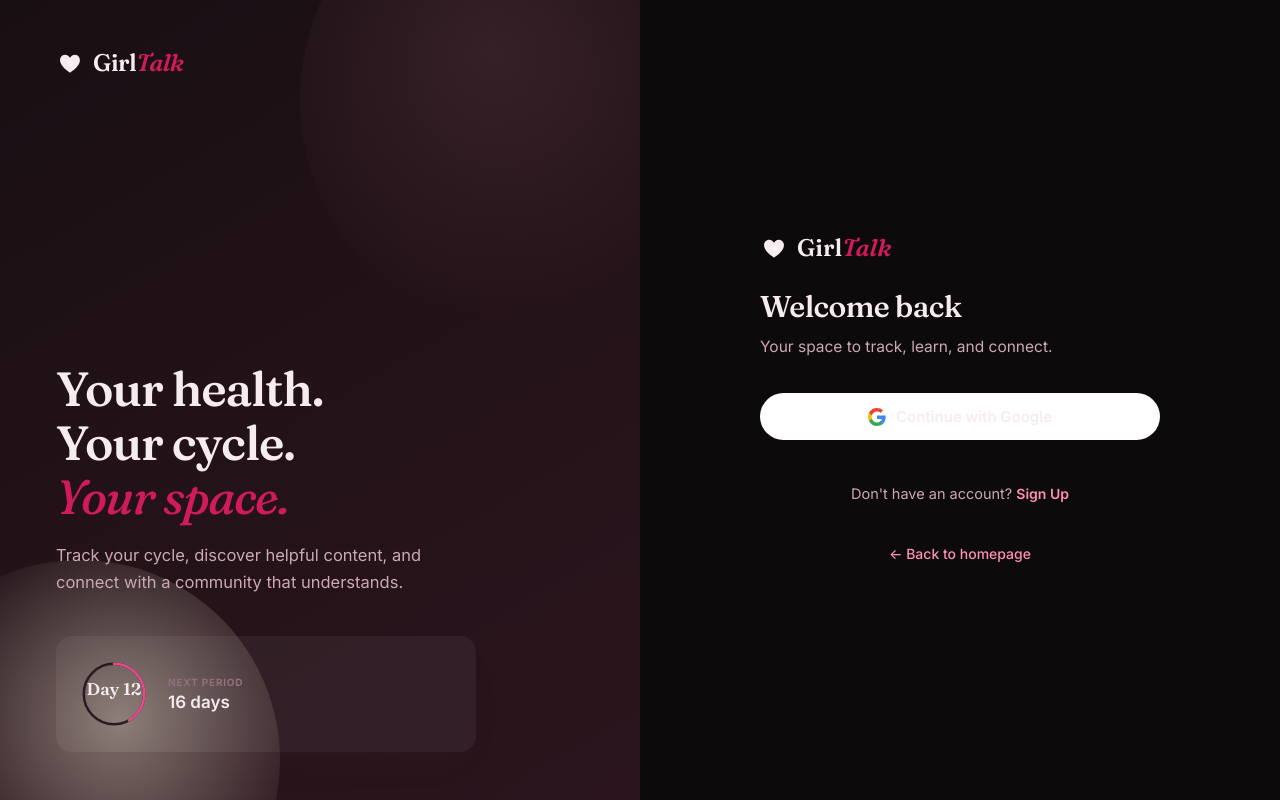
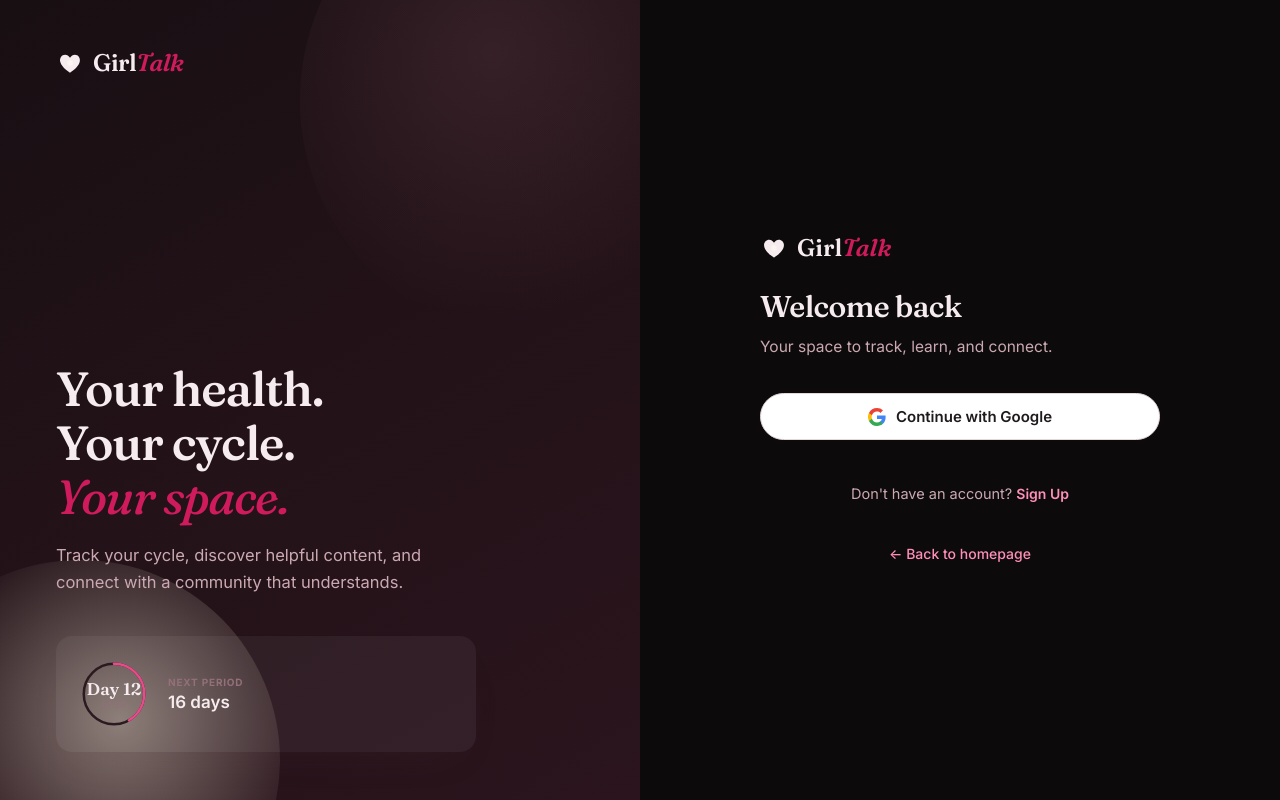
Before and after one commit to SophiaGailSantos/GirlTalk, a React (Vite) app: page /login in a window 1280 px wide. Built offline with nearby package versions, Linux system fonts and the light colour scheme; no server answers.

Commit message:
Fix invisible text on the white Google button in dark auth pages

```diff
--- a/src/pages/Auth.css
+++ b/src/pages/Auth.css
@@ -610,3 +610,15 @@
   background: var(--surface);
   border-color: rgba(255, 255, 255, 0.1);
 }
+
+/* Google button keeps dark text on its white background in the dark theme */
+.auth-page.app-theme-dark .auth-google {
+  background: #fff;
+  color: #1f1a1c;
+  border-color: #e5d7d7;
+}
+
+.auth-page.app-theme-dark .auth-google:hover {
+  color: #1f1a1c;
+  box-shadow: 0 6px 18px rgba(255, 45, 120, 0.25);
+}
```
